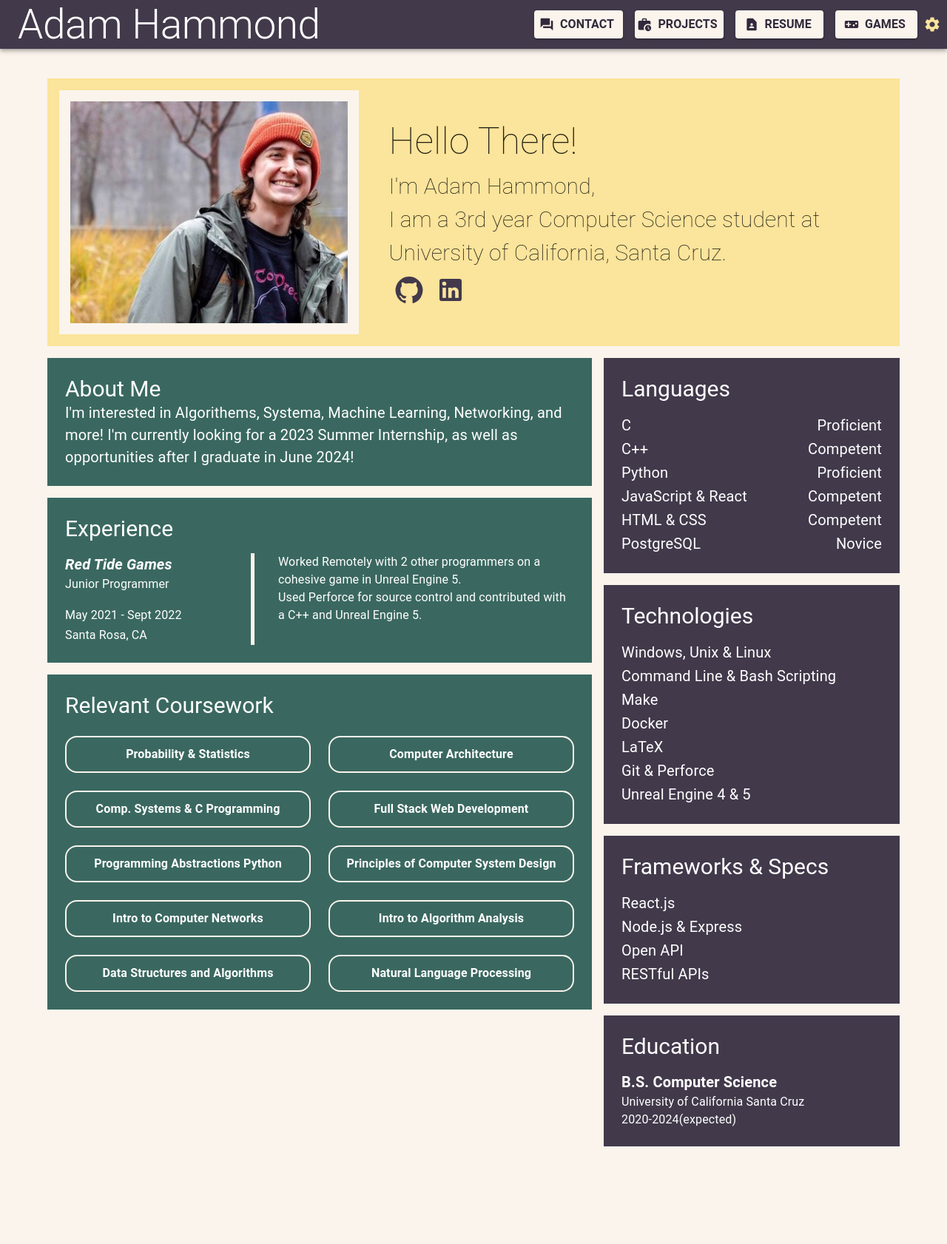
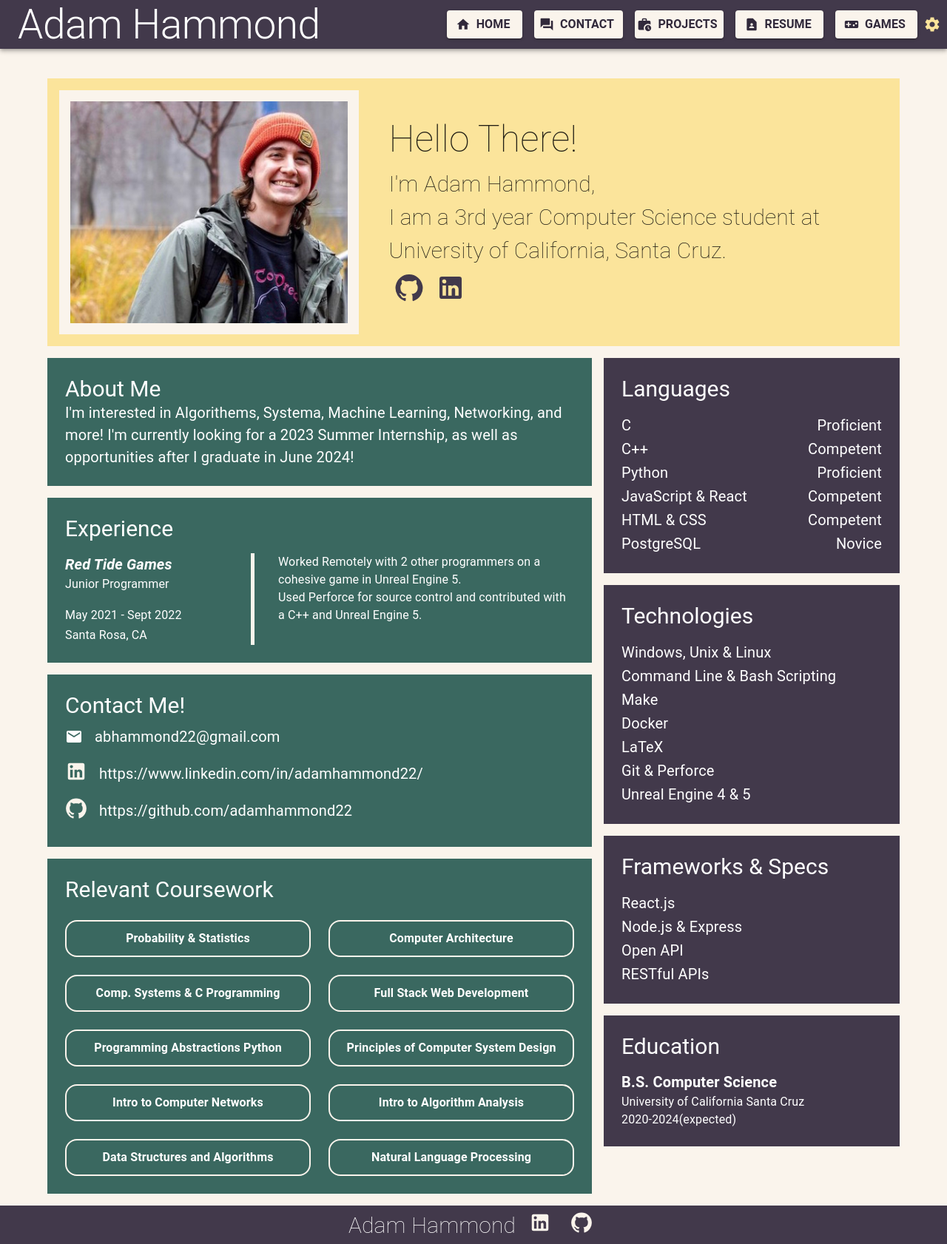
Before and after one commit to adamhammond22/UndeployedReactWebsite, a React (Create React App) app: page / in a window 1280 px wide. Shown: the whole page at 74% size. Before the commit the page ends 1566 px from the top, so only its background shows below. Built offline with nearby package versions, Linux system fonts and the light colour scheme.

Commit message:
Added projects, cleaned up home

```diff
--- a/src/App.jsx
+++ b/src/App.jsx
@@ -4,6 +4,7 @@ import {darkTheme, lightTheme} from './Themes';
 import {ThemeStateContext} from './Contexts';
 import {createTheme, ThemeProvider} from '@mui/material/styles';
 import Home from './Home';
+import Projects from './Projects';
 import CssBaseline from '@mui/material/CssBaseline';
 /**
  * App Component, routes all other components.
@@ -31,10 +32,11 @@ function App() {
         <BrowserRouter>
           <Routes>
             <Route path="/" exact element={<Home />} />
+            <Route path="/Projects" exact element={<Projects />} />
           </Routes>
         </BrowserRouter>
       </ThemeStateContext.Provider>
-    </ThemeProvider>
+    </ThemeProvider >
   );
 };
 
--- a/src/CustomNavbar.jsx
+++ b/src/CustomNavbar.jsx
@@ -3,7 +3,6 @@ import React, {useContext} from 'react';
 import AppBar from '@mui/material/AppBar';
 import {Typography} from '@mui/material';
 import Box from '@mui/material/Box';
-// import List from '@mui/material/List';
 import IconButton from '@mui/material/IconButton';
 import Drawer from '@mui/material/Drawer';
 import MenuIcon from '@mui/icons-material/Menu';
@@ -14,45 +13,83 @@ import WorkHistoryIcon from '@mui/icons-material/WorkHistory';
 import VideogameAssetIcon from '@mui/icons-material/VideogameAsset';
 import MenuItem from '@mui/material/MenuItem';
 import ContactPageIcon from '@mui/icons-material/ContactPage';
-// import ListItem from '@mui/material/ListItem';
-// import CloseIcon from '@mui/icons-material/Close';
-// import Divider from '@mui/material/Divider';
 import Toolbar from '@mui/material/Toolbar';
 import SettingsIcon from '@mui/icons-material/Settings';
 import {ThemeStateContext} from './Contexts';
 import FormGroup from '@mui/material/FormGroup';
 import FormControlLabel from '@mui/material/FormControlLabel';
 import Switch from '@mui/material/Switch';
-/* Handles Pages and their respective Icons */
-const pages = ['Contact', 'Projects', 'Resume', 'Games'];
-const pageIconReturner = (index) => {
-  if (pages[index] === 'Contact') {
-    return (<QuestionAnswerIcon />);
-  } else if (pages[index] === 'Projects') {
-    return (<WorkHistoryIcon />);
-  } else if (pages[index] === 'Resume') {
-    return (<ContactPageIcon />);
-  } else if (pages[index] === 'Games') {
-    return (<VideogameAssetIcon />);
-  }
-};
+import Link from '@mui/material/Link';
+import HomeIcon from '@mui/icons-material/Home';
+
+const resumeLink = 'AdamHammondResumeNov22-4.pdf';
 
 /* Menu buttons for both navbars */
 const menuButtons = () => {
   return (
-    pages.map((page, index)=>(
+    <Box>
+      <Link href='/'>
+        <Button
+          sx = {{maxWidth: 120, ml: 2, mb: 1, mt: 1}}
+          color = 'secondary'
+          variant = 'contained'
+          startIcon={<HomeIcon />}
+          name = {'Home button'}
+          key = 'Home'>
+          <Typography variant = "h6">
+            Home
+          </Typography>
+        </Button>
+      </Link>
       <Button
         sx = {{maxWidth: 120, ml: 2, mb: 1, mt: 1}}
         color = 'secondary'
         variant = 'contained'
-        startIcon={pageIconReturner(index)}
-        name = {page + ' button'}
-        key = {page}>
+        startIcon={<QuestionAnswerIcon />}
+        name = {'Contact button'}
+        key = 'Contact'>
         <Typography variant = "h6">
-          {page}
+          Contact
         </Typography>
       </Button>
-    ))
+      <Link href='/Projects'>
+        <Button
+          sx = {{maxWidth: 120, ml: 2, mb: 1, mt: 1}}
+          color = 'secondary'
+          variant = 'contained'
+          startIcon={<WorkHistoryIcon />}
+          name = {'Projects button'}
+          key = 'Projects'>
+          <Typography variant = "h6">
+            Projects
+          </Typography>
+        </Button>
+      </Link>
+      <Link href= {resumeLink} target="_blank">
+        <Button
+          sx = {{maxWidth: 120, ml: 2, mb: 1, mt: 1}}
+          color = 'secondary'
+          variant = 'contained'
+          startIcon={<ContactPageIcon />}
+          name = {'Resume button'}
+          key = 'Resume'>
+          <Typography variant = "h6">
+            Resume
+          </Typography>
+        </Button>
+      </Link>
+      <Button
+        sx = {{maxWidth: 120, ml: 2, mb: 1, mt: 1}}
+        color = 'secondary'
+        variant = 'contained'
+        startIcon={<VideogameAssetIcon />}
+        name = {'Games button'}
+        key = 'Games'>
+        <Typography variant = "h6">
+          Games
+        </Typography>
+      </Button>
+    </Box>
   );
 };
 
--- a/src/Home.jsx
+++ b/src/Home.jsx
@@ -1,7 +1,6 @@
 import React from 'react';
 import {CustomNavbar} from './CustomNavbar';
 import Box from '@mui/material/Box';
-import AppBar from '@mui/material/Box';
 import IconButton from '@mui/material/IconButton';
 import {Typography} from '@mui/material';
 import LinkedInIcon from '@mui/icons-material/LinkedIn';
@@ -9,19 +8,19 @@ import GitHubIcon from '@mui/icons-material/GitHub';
 import {leftContentBoxes, rightContentBoxes} from './HomeContent';
 import useMediaQuery from '@mui/material/useMediaQuery';
 import {useTheme} from '@mui/material/styles';
+import Link from '@mui/material/Link';
 // import {useNavigate} from "react-router-dom";
+
+const githubLink = 'https://github.com/adamhammond22';
+const linkedInLink = 'https://www.linkedin.com/in/adamhammond22/';
 
 /**
  * Home Component
  * @return {object} JSX
  */
 function Home() {
-  // const navigate = useNavigate();
-  console.log(__dirname);
-  console.log('hello!');
   return (
     <Box>
-      <AppBar />
       <CustomNavbar />
       <Box name= 'content' sx={{display: 'flex', alignItems: 'center',
         flexDirection: 'column'}}>
@@ -46,10 +45,14 @@ function Home() {
             </Typography>
             <br />
             <IconButton color = 'primary'>
-              <GitHubIcon sx = {{height: 40, width: 40}}/>
+              <Link href= {githubLink} target="_blank">
+                <GitHubIcon sx = {{height: 40, width: 40}}/>
+              </Link>
             </IconButton>
             <IconButton color = 'primary'>
-              <LinkedInIcon sx = {{height: 40, width: 40}}/>
+              <Link href= {linkedInLink} target="_blank">
+                <LinkedInIcon sx = {{height: 40, width: 40}}/>
+              </Link>
             </IconButton>
           </Box>
         </Box>
@@ -58,6 +61,27 @@ function Home() {
           mt: 2, height: 'auto'}}>
           <MainContent name = 'main Content'/>
         </Box>
+      </Box>
+      <Box sx = {{display: 'flex', backgroundColor: 'primary.main'}}
+        color = 'primary.contrastText' name = 'footer'
+        alignItems = 'center' justifyContent='center'>
+        <Typography variant = 'p2'>
+          Adam Hammond
+        </Typography>
+        <Box sx = {{width: 10}} />
+        <IconButton>
+          <Link href= {linkedInLink} target="_blank">
+            <LinkedInIcon color = 'secondary'
+              sx = {{height: 30, width: 30}}/>
+          </Link>
+        </IconButton>
+        <Box sx = {{width: 10}} />
+        <IconButton>
+          <Link href= {githubLink} target="_blank">
+            <GitHubIcon color = 'secondary'
+              sx = {{height: 30, width: 30}}/>
+          </Link>
+        </IconButton>
       </Box>
     </Box>
   );
--- a/src/HomeContent.jsx
+++ b/src/HomeContent.jsx
@@ -2,6 +2,14 @@ import React from 'react';
 import {Typography} from '@mui/material';
 import Box from '@mui/material/Box';
 import Grid from '@mui/material/Grid';
+import EmailIcon from '@mui/icons-material/Email';
+import IconButton from '@mui/material/IconButton';
+import LinkedInIcon from '@mui/icons-material/LinkedIn';
+import GitHubIcon from '@mui/icons-material/GitHub';
+import Link from '@mui/material/Link';
+
+const githubLink = 'https://github.com/adamhammond22';
+const linkedInLink = 'https://www.linkedin.com/in/adamhammond22/';
 
 const courses = [
   'Probability & Statistics',
@@ -90,8 +98,47 @@ const rightContentBoxes = () => {
           </Box>
         </Box>
       </Box>
+      {/* Contact */}
       <Box color = 'quaternary.contrastText' backgroundColor = 'quaternary.main'
-        sx = {{p: 3, mb: 2}} name = 'about'>
+        sx = {{p: 3, mb: 2, flexDirection: 'column'}} name = 'contact'>
+        <Typography variant = "h3">
+        Contact Me!
+        </Typography>
+        <Box sx = {{minHeight: 50, display: 'flex', flexDirection: 'row'}}
+          alignItems = 'center'>
+          <EmailIcon/>
+          <Typography variant = "p3" sx = {{pl: 2}}>
+          abhammond22@gmail.com
+          </Typography>
+        </Box>
+        <Box sx = {{minHeight: 50, display: 'flex', flexDirection: 'row'}}
+          alignItems = 'center'>
+          <IconButton sx = {{flexShrink: 1, p: 0}}>
+            <Link href= {linkedInLink} target="_blank">
+              <LinkedInIcon color = 'secondary'
+                sx = {{p: 0, height: 30, width: 30}}/>
+            </Link>
+          </IconButton>
+          <Typography variant = "p3" sx = {{pl: 2}}>
+            https://www.linkedin.com/in/adamhammond22/
+          </Typography>
+        </Box>
+        <Box sx = {{minHeight: 50, display: 'flex', flexDirection: 'row'}}
+          alignItems = 'center'>
+          <IconButton sx = {{p: 0}}>
+            <Link href= {githubLink} target="_blank">
+              <GitHubIcon color = 'secondary'
+                sx = {{p: 0, height: 30, width: 30}}/>
+            </Link>
+          </IconButton>
+          <Typography variant = "p3" sx = {{pl: 2}}>
+            https://github.com/adamhammond22
+          </Typography>
+        </Box>
+      </Box>
+      {/* Coursework grid */}
+      <Box color = 'quaternary.contrastText' backgroundColor = 'quaternary.main'
+        sx = {{p: 3, mb: 2}} name = 'coursework'>
         <Typography variant = "h3" sx = {{mb: 3}}>
         Relevant Coursework
         </Typography>
--- /dev/null
+++ b/src/Projects.jsx
@@ -0,0 +1,51 @@
+import React from 'react';
+import {CustomNavbar} from './CustomNavbar';
+import Box from '@mui/material/Box';
+import IconButton from '@mui/material/IconButton';
+import {Typography} from '@mui/material';
+import LinkedInIcon from '@mui/icons-material/LinkedIn';
+import GitHubIcon from '@mui/icons-material/GitHub';
+// import useMediaQuery from '@mui/material/useMediaQuery';
+// import {useTheme} from '@mui/material/styles';
+import Link from '@mui/material/Link';
+
+const githubLink = 'https://github.com/adamhammond22';
+const linkedInLink = 'https://www.linkedin.com/in/adamhammond22/';
+
+/**
+ * Projects Component
+ * @return {object} JSX
+ */
+function Projects() {
+  return (
+    <Box>
+      <CustomNavbar />
+      <Box name= 'content' sx={{display: 'flex', alignItems: 'center',
+        flexDirection: 'column'}}>
+      </Box>
+      <Box sx = {{display: 'flex', backgroundColor: 'primary.main'}}
+        color = 'primary.contrastText' name = 'footer'
+        alignItems = 'center' justifyContent='center'>
+        <Typography variant = 'p2'>
+          Adam Hammond
+        </Typography>
+        <Box sx = {{width: 10}} />
+        <IconButton>
+          <Link href= {linkedInLink} target="_blank">
+            <LinkedInIcon color = 'secondary'
+              sx = {{height: 30, width: 30}}/>
+          </Link>
+        </IconButton>
+        <Box sx = {{width: 10}} />
+        <IconButton>
+          <Link href= {githubLink} target="_blank">
+            <GitHubIcon color = 'secondary'
+              sx = {{height: 30, width: 30}}/>
+          </Link>
+        </IconButton>
+      </Box>
+    </Box>
+  );
+}
+
+export default Projects;
```
Also changed, not shown: 1 other file (tests, documents, lock files or other folders).
